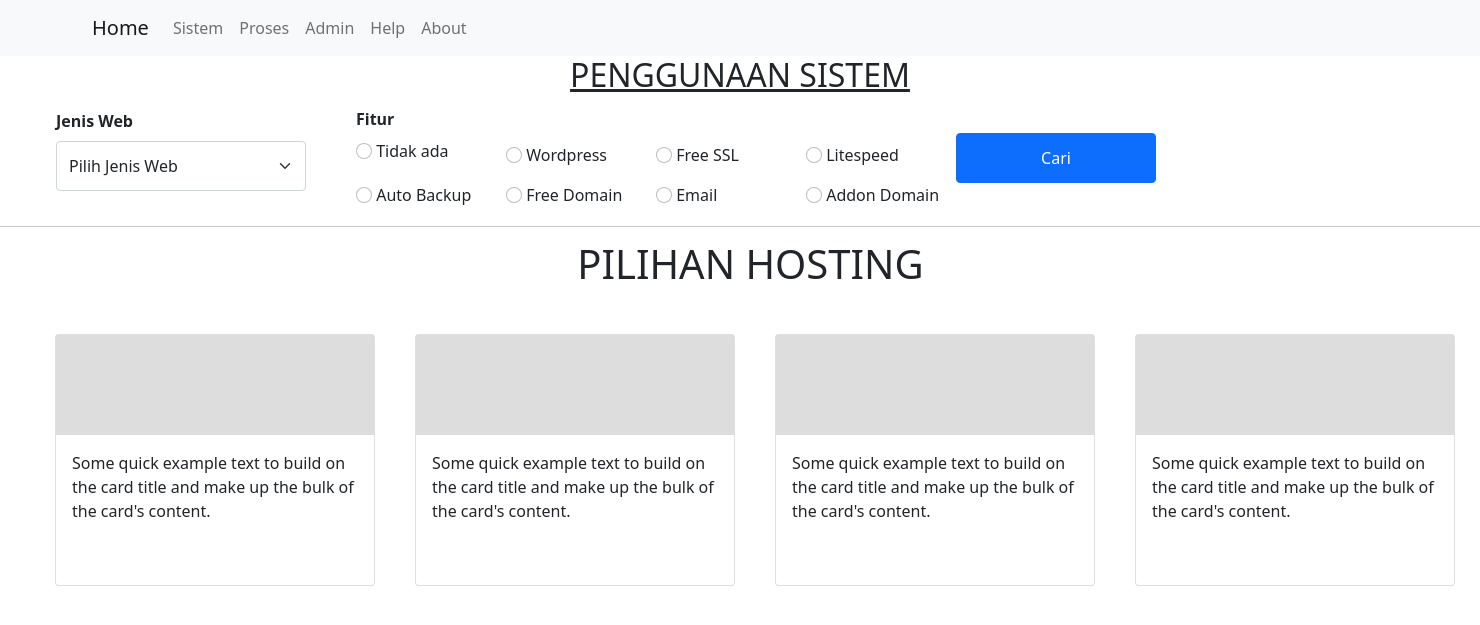
After one commit to suryamaris/Pemilihan-Hosting-Metode-MOORA, a CodeIgniter app: page /hosting/datahosting/sistem in a window 1480 px wide. The commit adds this page. Shown: the top 625 px of the page. Run offline with CodeIgniter, Linux system fonts and the light colour scheme.

Commit message:
Desain awal

```diff
--- a/application/controllers/datahosting.php
+++ b/application/controllers/datahosting.php
@@ -8,6 +8,38 @@ class dataHosting extends CI_Controller
 		$judul['judul'] = 'My Hosting';
 		$this->load->view('template/head', $judul);
 		$this->load->view('home');
+		$this->load->view('template/footer');
+	}
+	public function Sistem()
+	{
+
+		$judul['judul'] = 'My Hosting';
+		$this->load->view('template/head', $judul);
+		$this->load->view('sistem');
+		$this->load->view('template/footer');
+	}
+	public function Proses()
+	{
+
+		$judul['judul'] = 'My Hosting';
+		$this->load->view('template/head', $judul);
+		$this->load->view('proses');
+		$this->load->view('template/footer');
+	}
+	public function Help()
+	{
+
+		$judul['judul'] = 'My Hosting';
+		$this->load->view('template/head', $judul);
+		$this->load->view('help');
+		$this->load->view('template/footer');
+	}
+	public function About()
+	{
+
+		$judul['judul'] = 'My Hosting';
+		$this->load->view('template/head', $judul);
+		$this->load->view('about');
 		$this->load->view('template/footer');
 	}
 	public function add_data()
--- a/application/models/data_model.php
+++ b/application/models/data_model.php
@@ -189,8 +189,9 @@ class Data_model extends CI_Model
 		$domain = $this->input->post('domain');
 		if ($domain == 'ya') {
 			$nilaiFitur += 3;
-		} else {
+		} elseif ($domain == null) {
 			$nilaiFitur += 0;
+			$domain = 'tidak';
 		}
 		// Email Gratis
 		$email = $this->input->post('email');
--- /dev/null
+++ b/application/views/about.php
@@ -0,0 +1 @@
+<h1>About</h1>
--- /dev/null
+++ b/application/views/help.php
@@ -0,0 +1 @@
+<h1>Help</h1>
--- /dev/null
+++ b/application/views/proses.php
@@ -0,0 +1 @@
+<h1>Proses</h1>
--- /dev/null
+++ b/application/views/sistem.php
@@ -0,0 +1,162 @@
+<style>
+    .masukan {
+        position: relative;
+        top: 50px;
+        padding-left: 55px;
+    }
+
+    td {
+        width: 150px;
+    }
+
+    h1 {
+        position: absolute;
+        top: 240px;
+        left: 39%;
+    }
+
+    tr {
+        height: 30px;
+    }
+
+    .hosting {
+        position: relative;
+        top: 140px;
+        padding-left: 35px;
+    }
+
+    .hosting td,
+    tr {
+        border: 5px white;
+        padding-left: 20px;
+        padding-right: 20px;
+    }
+</style>
+
+<div class="position-relative">
+    <div class="position-absolute top-0 start-50 translate-middle-x">
+        <h2 style="text-decoration: underline;">PENGGUNAAN SISTEM</h2>
+    </div>
+</div>
+
+<div class="masukan">
+    <form action="<?= base_url('start') ?>">
+        <table>
+            <tr>
+                <td rowspan="2" style="width: 300px;" style="vertical-align: bottom;">
+                    <div class="mb-3" style="max-width: 250px;">
+                        <label for="Select" class="form-label" style="font-weight: bold;">Jenis Web</label>
+                        <select id="Select" class="form-select" style="height: 50px;">
+                            <option selected disabled>Pilih Jenis Web</option>
+                            <option value=""> pilihan lain</option>
+                        </select>
+                    </div>
+                </td>
+                <td>
+                    <div class="mb-3" style="max-width: 250px;">
+                        <label for="fitur" class="form-label" style="font-weight: bold;">Fitur</label>
+                        <br>
+                        <input class="form-check-input" type="radio" name="fitur" value="tidak ada" id="fitur">
+                        <label class="form-check-label" for="fitur">
+                            Tidak ada
+                        </label>
+                    </div>
+                </td>
+                <td><br>
+                    <input class="form-check-input" type="radio" name="fitur" id="wordpress">
+                    <label class="form-check-label" for="wordpress">
+                        Wordpress
+                    </label>
+                </td>
+                <td><br>
+                    <input class="form-check-input" type="radio" name="fitur" id="ssl">
+                    <label class="form-check-label" for="ssl">
+                        Free SSL
+                    </label>
+                </td>
+                <td><br>
+                    <input class="form-check-input" type="radio" name="fitur" id="litespeed">
+                    <label class="form-check-label" for="litespeed">
+                        Litespeed
+                    </label>
+                </td>
+                <td rowspan="2" style="vertical-align:middle;">
+                    <button type=" submit" class="btn btn-primary" style="height: 50px; width:200px">Cari</button>
+                </td>
+            </tr>
+            <tr>
+                <td>
+                    <input class="form-check-input" type="radio" name="fitur" id="backup">
+                    <label class="form-check-label" for="backup">
+                        Auto Backup
+                    </label>
+                </td>
+                <td>
+                    <input class="form-check-input" type="radio" name="fitur" id="domain">
+                    <label class="form-check-label" for="domain">
+                        Free Domain
+                    </label>
+                </td>
+                <td>
+                    <input class="form-check-input" type="radio" name="fitur" id="email">
+                    <label class="form-check-label" for="email">
+                        Email
+                    </label>
+                </td>
+                <td>
+                    <input class="form-check-input" type="radio" name="fitur" id="add">
+                    <label class="form-check-label" for="add">
+                        Addon Domain
+                    </label>
+                </td>
+            </tr>
+
+        </table>
+    </form>
+</div>
+<h1>PILIHAN HOSTING</h1>
+<hr style="position: relative; top:50px;">
+<div class="hosting">
+    <table>
+        <td>
+            <div class="card" style="width: 20rem;">
+                <div class="card-img-top" style="min-height: 250px;">
+                    <div class="card-head" style="height: 100px; background-color:#ddd"></div>
+                    <div class="card-body">
+                        <p class="card-text">Some quick example text to build on the card title and make up the bulk of the card's content.</p>
+                    </div>
+                </div>
+            </div>
+        </td>
+        <td>
+            <div class="card" style="width: 20rem;">
+                <div class="card-img-top" style="min-height: 250px;">
+                    <div class="card-head" style="height: 100px; background-color:#ddd"></div>
+                    <div class="card-body">
+                        <p class="card-text">Some quick example text to build on the card title and make up the bulk of the card's content.</p>
+                    </div>
+                </div>
+            </div>
+        </td>
+        <td>
+            <div class="card" style="width: 20rem;">
+                <div class="card-img-top" style="min-height: 250px;">
+                    <div class="card-head" style="height: 100px; background-color:#ddd"></div>
+                    <div class="card-body">
+                        <p class="card-text">Some quick example text to build on the card title and make up the bulk of the card's content.</p>
+                    </div>
+                </div>
+            </div>
+        </td>
+        <td>
+            <div class="card" style="width: 20rem;">
+                <div class="card-img-top" style="min-height: 250px;">
+                    <div class="card-head" style="height: 100px; background-color:#ddd"></div>
+                    <div class="card-body">
+                        <p class="card-text">Some quick example text to build on the card title and make up the bulk of the card's content.</p>
+                    </div>
+                </div>
+            </div>
+        </td>
+    </table>
+</div>
--- a/application/views/template/head.php
+++ b/application/views/template/head.php
@@ -16,15 +16,17 @@
 	<!-- As a link -->
 	<nav class="navbar navbar-expand-lg navbar-light bg-light">
 		<div class="container">
-			<a class="navbar-brand" href="<?php echo base_url(); ?>">Hosting</a>
+			<a class="navbar-brand" href="<?php echo base_url(); ?>">Home</a>
 			<button class="navbar-toggler" type="button" data-bs-toggle="collapse" data-bs-target="#navbarNavAltMarkup" aria-controls="navbarNavAltMarkup" aria-expanded="false" aria-label="Toggle navigation">
 				<span class="navbar-toggler-icon"></span>
 			</button>
 			<div class="collapse navbar-collapse" id="navbarNavAltMarkup">
 				<div class="navbar-nav">
+					<a class="nav-link" href="<?php echo base_url('datahosting/sistem'); ?>">Sistem</a>
+					<a class="nav-link" href="<?php echo base_url('datahosting/proses'); ?>">Proses</a>
 					<a class="nav-link" href="<?php echo base_url('datahosting/admin'); ?>">Admin</a>
-					<a class="nav-link" href="#">Info</a>
-					<a class="nav-link disabled" href="#" tabindex="-1" aria-disabled="true">Disabled</a>
+					<a class="nav-link" href="<?php echo base_url('datahosting/help'); ?>">Help</a>
+					<a class="nav-link" href="<?php echo base_url('datahosting/about'); ?>">About</a>
 				</div>
 			</div>
 		</div>
```
Also changed, not shown: application/views/form_add.php (+29 -28 lines), application/views/home.php (+45 -1 lines), .htaccess, application/views/ilkom.png (added), assets/gambar.jpg (added), assets/gambar.png (added), assets/ilkom.png (added), assets/logo.png (added).
